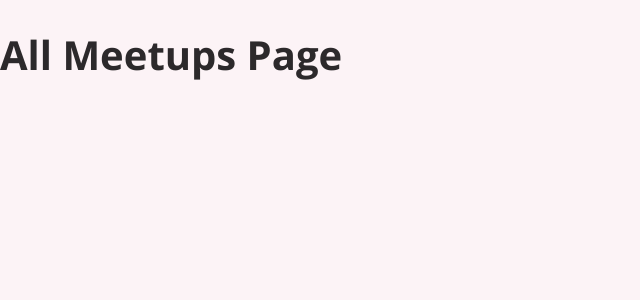
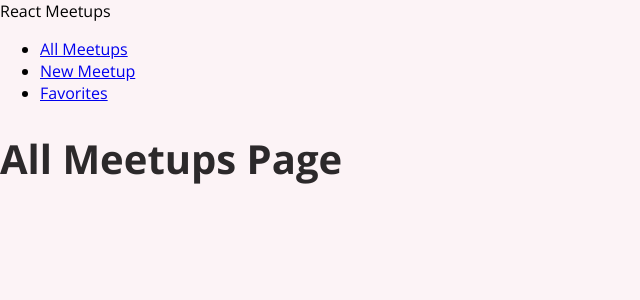
Before and after one commit to fpigeonjr/nextjs-course, a React (Create React App) app: page / in a window 1280 px wide. Shown: the top 300 px of the page, without its empty margins (0-640 px from the left). Built offline with nearby package versions, Linux system fonts and the light colour scheme.

Commit message:
adds routes and navbar

```diff
--- a/src/App.js
+++ b/src/App.js
@@ -2,10 +2,12 @@
 import AllMeetupsPage from './pages/allMeetups'
 import NewMeetupPage from './pages/newMeetup'
 import FavoritesPage from './pages/favorites'
+import MainNavigation from './components/layout/mainNavigation'
 
 function App() {
   return (
     <div>
+      <MainNavigation />
       <Switch>
         <Route path="/" exact>
           <AllMeetupsPage />
--- /dev/null
+++ b/src/components/layout/mainNavigation.js
@@ -0,0 +1,22 @@
+import { Link } from 'react-router-dom'
+
+export default function MainNavigation() {
+  return (
+    <header>
+      <div>React Meetups</div>
+      <nav>
+        <ul>
+          <li>
+            <Link to="/">All Meetups</Link>
+          </li>
+          <li>
+            <Link to="/new-meetup">New Meetup</Link>
+          </li>
+          <li>
+            <Link to="/favorites">Favorites</Link>
+          </li>
+        </ul>
+      </nav>
+    </header>
+  )
+}
```
